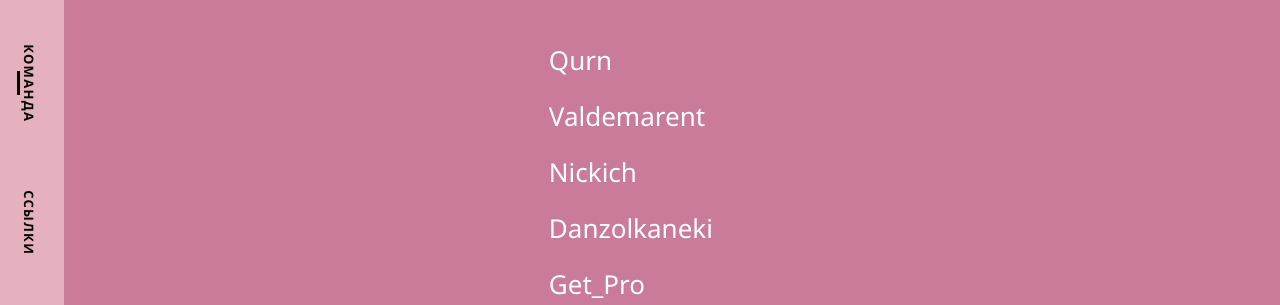
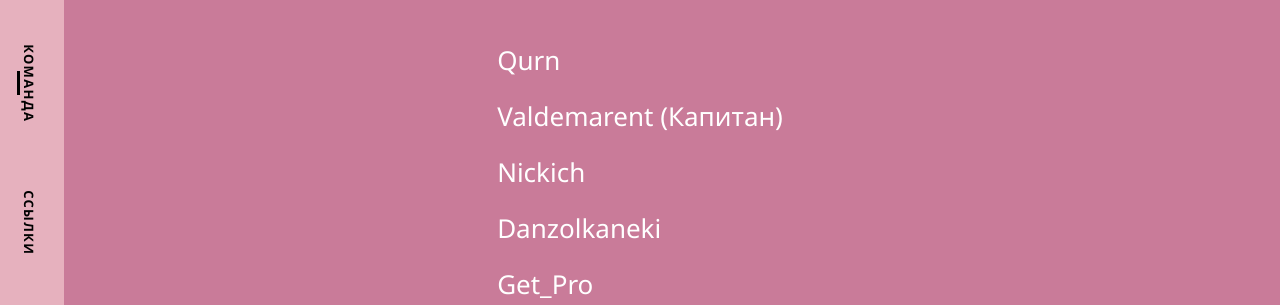
Before and after one commit to nvzhnteam/nvzhnteam.github.io, a plain HTML site: page team/team.html in a window 1280 px wide. Shown: the part 361-666 px from the top of the page. Drawn offline with Linux system fonts and the light colour scheme.

Commit message:
update team.html (add capitan's name)

```diff
--- a/team/team.html
+++ b/team/team.html
@@ -49,7 +49,7 @@
                 <div class="teamNav">
                     <ul>
                         <li class="player">Qurn</li>
-                        <li class="player">Valdemarent</li>
+                        <li class="player">Valdemarent (Капитан)</li>
                         <li class="player">Nickich</li>
                         <li class="player">Danzolkaneki</li>
                         <li class="player">Get_Pro</li>
```
